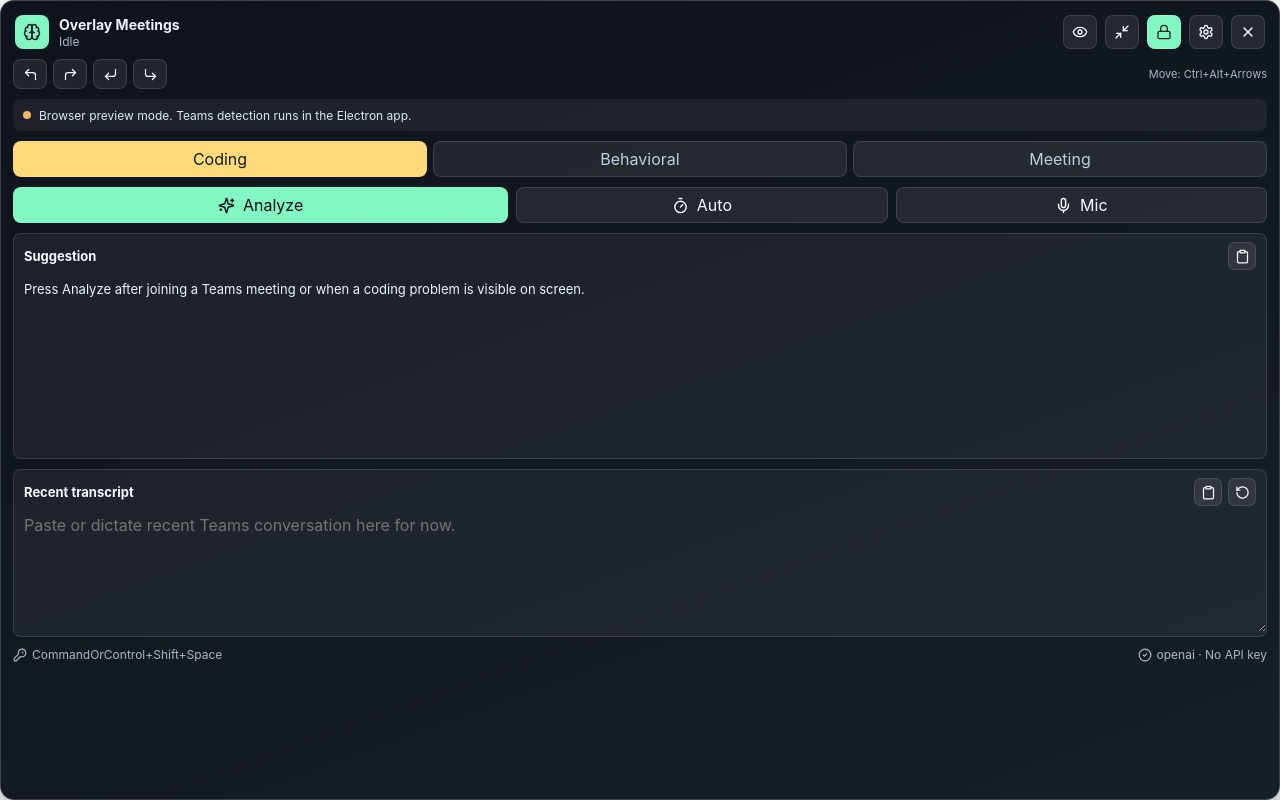
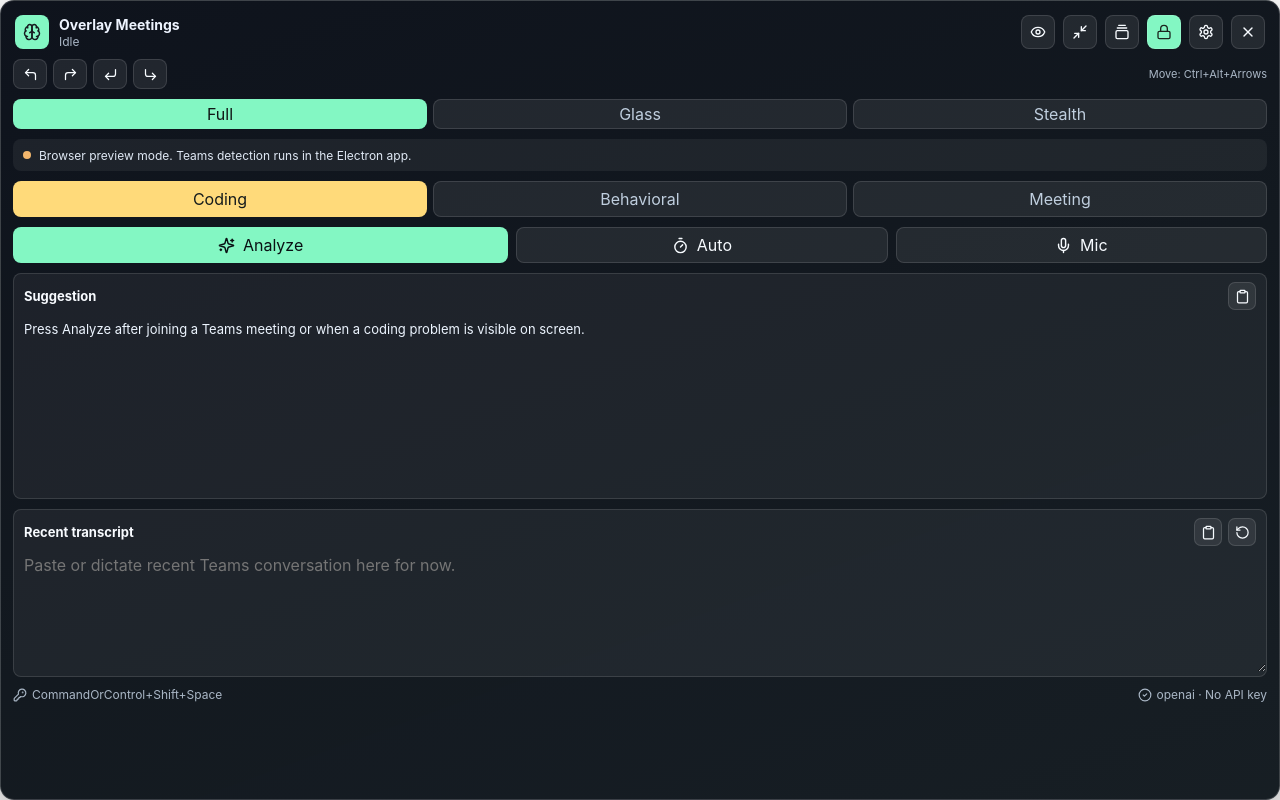
Before and after one commit to sainarenkolla94/overlay-meetings, a React (Vite) app: page / in a window 1280 px wide. Built offline with nearby package versions, Linux system fonts and the light colour scheme.

Commit message:
Add readme doc

```diff
--- a/src/renderer/App.tsx
+++ b/src/renderer/App.tsx
@@ -9,6 +9,7 @@
   CornerUpRight,
   Eye,
   EyeOff,
+  GalleryVerticalEnd,
   KeyRound,
   Lock,
   Mic,
@@ -42,6 +43,7 @@
 };
 
 type Mode = "coding" | "behavioral" | "meeting";
+type ViewMode = "full" | "glass" | "stealth";
 type SuggestionItem = {
   id: number;
   answer: string;
@@ -96,6 +98,7 @@
   const [error, setError] = useState("");
   const [autoAnalyze, setAutoAnalyze] = useState(false);
   const [compact, setCompact] = useState(false);
+  const [viewMode, setViewMode] = useState<ViewMode>("full");
   const [resizeLocked, setResizeLocked] = useState(true);
   const [history, setHistory] = useState<SuggestionItem[]>([]);
   const recognitionRef = useRef<SpeechRecognition | null>(null);
@@ -245,6 +248,7 @@
   async function toggleCompact() {
     const next = !compact;
     setCompact(next);
+    setViewMode(next ? "glass" : "full");
     if (next) {
       setResizeLocked(true);
       await overlayApi.setCompact(true);
@@ -264,6 +268,13 @@
     await overlayApi.snapWindow(position);
   }
 
+  async function setModeView(next: ViewMode) {
+    setViewMode(next);
+    setCompact(next !== "full");
+    setResizeLocked(true);
+    await overlayApi.setCompact(next !== "full");
+  }
+
   async function copyAnswer() {
     await navigator.clipboard.writeText(answer);
   }
@@ -273,7 +284,7 @@
   }
 
   return (
-    <main className={compact ? "shell compactShell" : "shell"}>
+    <main className={`shell ${compact ? "compactShell" : ""} ${viewMode}Mode`}>
       <header className="titlebar">
         <div className="brand">
           <div className="logo dragHandle" title="Drag overlay">
@@ -290,6 +301,9 @@
           </button>
           <button title="Compact mode" onClick={toggleCompact} className={compact ? "active iconButton" : "iconButton"}>
             <Minimize2 size={16} />
+          </button>
+          <button title="View mode" onClick={() => setModeView(viewMode === "full" ? "glass" : viewMode === "glass" ? "stealth" : "full")} className="iconButton">
+            <GalleryVerticalEnd size={16} />
           </button>
           <button title="Lock resizing" onClick={toggleResizeLock} className={resizeLocked ? "active iconButton" : "iconButton"}>
             {resizeLocked ? <Lock size={16} /> : <Unlock size={16} />}
@@ -311,18 +325,36 @@
         <span>Move: Ctrl+Alt+Arrows</span>
       </section>
 
-      {!compact && <section className="statusStrip">
+      {viewMode !== "stealth" && (
+        <section className="viewSwitcher" aria-label="View mode">
+          <button className={viewMode === "full" ? "selected" : ""} onClick={() => setModeView("full")}>Full</button>
+          <button className={viewMode === "glass" ? "selected" : ""} onClick={() => setModeView("glass")}>Glass</button>
+          <button onClick={() => setModeView("stealth")}>Stealth</button>
+        </section>
+      )}
+
+      {viewMode === "stealth" ? (
+        <section className="stealthPill">
+          <span className={status === "ready" ? "dot ok" : "dot"} />
+          <strong>{status === "analyzing" ? "Analyzing..." : answer.slice(0, 92)}</strong>
+          <button title="Analyze" onClick={() => analyze()} disabled={status === "analyzing"}>
+            <Sparkles size={14} />
+          </button>
+        </section>
+      ) : null}
+
+      {!compact && viewMode !== "stealth" && <section className="statusStrip">
         <span className={teamsStatus?.detected ? "dot ok" : "dot"} />
         <span>{teamsStatus?.message ?? "Checking Microsoft Teams..."}</span>
       </section>}
 
-      <section className="modeBar" aria-label="Assistant mode">
+      {viewMode !== "stealth" && <section className="modeBar" aria-label="Assistant mode">
         <button className={mode === "coding" ? "selected" : ""} onClick={() => setMode("coding")}>Coding</button>
         <button className={mode === "behavioral" ? "selected" : ""} onClick={() => setMode("behavioral")}>Behavioral</button>
         <button className={mode === "meeting" ? "selected" : ""} onClick={() => setMode("meeting")}>Meeting</button>
-      </section>
+      </section>}
 
-      <section className="controls">
+      {viewMode !== "stealth" && <section className="controls">
         <button className="primary" onClick={() => analyze()} disabled={status === "analyzing"}>
           <Sparkles size={17} />
           Analyze
@@ -335,9 +367,9 @@
           {status === "listening" ? <Pause size={17} /> : <Mic size={17} />}
           {status === "listening" ? "Pause mic" : "Mic"}
         </button>
-      </section>
+      </section>}
 
-      <section className="answerPanel">
+      {viewMode !== "stealth" && <section className="answerPanel">
         <div className="panelHeader">
           <span>Suggestion</span>
           <button title="Copy answer" onClick={copyAnswer} className="iconButton small">
@@ -346,7 +378,7 @@
         </div>
         {status === "analyzing" ? <div className="loader">Reading screen and transcript...</div> : <pre>{answer}</pre>}
         {error && <p className="error">{error}</p>}
-      </section>
+      </section>}
 
       {!compact && <section className="transcriptPanel">
         <div className="panelHeader">
--- a/src/renderer/styles.css
+++ b/src/renderer/styles.css
@@ -64,6 +64,24 @@
 
 .compactShell {
   padding: 10px;
+}
+
+.glassMode {
+  border-color: rgba(255, 255, 255, 0.12);
+  background:
+    linear-gradient(160deg, rgba(10, 14, 20, 0.56), rgba(18, 26, 27, 0.46)),
+    rgba(9, 12, 16, 0.42);
+  box-shadow: 0 12px 42px rgba(0, 0, 0, 0.28);
+  backdrop-filter: blur(18px) saturate(1.2);
+}
+
+.stealthMode {
+  min-height: 100vh;
+  padding: 8px;
+  border-color: rgba(131, 247, 195, 0.16);
+  background: rgba(8, 12, 14, 0.28);
+  box-shadow: 0 10px 28px rgba(0, 0, 0, 0.22);
+  backdrop-filter: blur(14px);
 }
 
 .titlebar {
@@ -138,6 +156,65 @@
   align-items: center;
   gap: 6px;
   margin-bottom: 10px;
+}
+
+.viewSwitcher {
+  display: grid;
+  grid-template-columns: repeat(3, 1fr);
+  gap: 6px;
+  margin-bottom: 10px;
+}
+
+.viewSwitcher button {
+  min-height: 30px;
+  color: #bfcede;
+}
+
+.viewSwitcher .selected {
+  color: #101615;
+  background: #83f7c3;
+  border-color: rgba(131, 247, 195, 0.75);
+}
+
+.stealthMode .snapBar,
+.stealthMode .titlebar {
+  padding: 0;
+  margin-bottom: 7px;
+}
+
+.stealthMode .brand div:not(.logo),
+.stealthMode .windowActions button:not(:nth-child(3)):not(:nth-child(4)) {
+  display: none;
+}
+
+.stealthPill {
+  min-height: 52px;
+  display: grid;
+  grid-template-columns: 10px 1fr 32px;
+  align-items: center;
+  gap: 8px;
+  padding: 8px 9px;
+  border: 1px solid rgba(255, 255, 255, 0.1);
+  border-radius: 10px;
+  background: rgba(7, 10, 13, 0.42);
+}
+
+.stealthPill strong {
+  min-width: 0;
+  overflow: hidden;
+  color: #f6fbff;
+  font-size: 12px;
+  font-weight: 600;
+  line-height: 1.25;
+  display: -webkit-box;
+  -webkit-line-clamp: 2;
+  -webkit-box-orient: vertical;
+}
+
+.stealthPill button {
+  width: 32px;
+  min-height: 32px;
+  padding: 0;
 }
 
 .snapBar button {
@@ -238,6 +315,15 @@
   background: rgba(255, 255, 255, 0.055);
 }
 
+.glassMode .answerPanel,
+.glassMode .transcriptPanel,
+.glassMode .historyPanel,
+.glassMode .capturePreview,
+.glassMode .statusStrip {
+  border-color: rgba(255, 255, 255, 0.1);
+  background: rgba(8, 12, 16, 0.28);
+}
+
 .panelHeader {
   min-height: 36px;
   padding: 8px 10px;
@@ -271,8 +357,8 @@
 }
 
 .compactShell .answerPanel pre {
-  min-height: 118px;
-  max-height: 142px;
+  min-height: 106px;
+  max-height: 126px;
 }
 
 .compactShell .modeBar,
```
Also changed, not shown: 1 other file (tests, documents, lock files or other folders).
